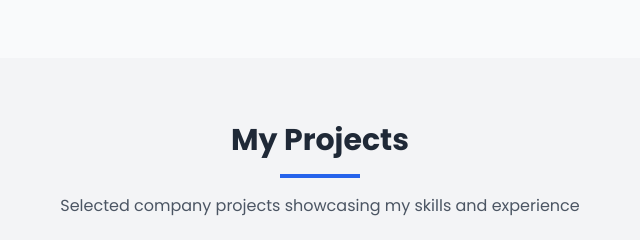
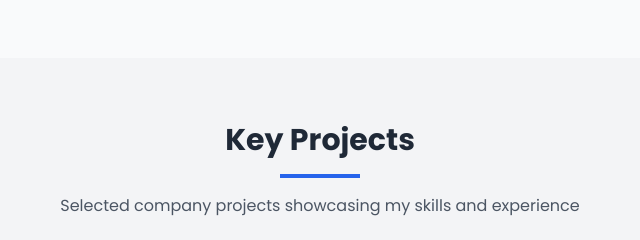
Before and after one commit to bhavishyasharma10/Resume, a plain HTML site: page index.html in a window 1280 px wide. Shown: the part 4240-4480 px from the top of the page, 320-960 px from the left. Drawn offline with nearby package versions, Linux system fonts and the light colour scheme.

Commit message:
Update project section title from "My Projects" to "Key Projects"

```diff
--- a/index.html
+++ b/index.html
@@ -704,7 +704,7 @@
     <section id="projects" class="py-16 bg-gray-100">
         <div class="max-w-6xl mx-auto px-4 sm:px-6 lg:px-8">
             <div class="text-center mb-12 scroll-hidden">
-                <h2 class="text-3xl font-bold mb-4">My Projects</h2>
+                <h2 class="text-3xl font-bold mb-4">Key Projects</h2>
                 <div class="w-20 h-1 bg-blue-600 mx-auto"></div>
                 <p class="text-gray-600 max-w-2xl mx-auto mt-4">Selected company projects showcasing my skills and experience</p>
             </div>
```
